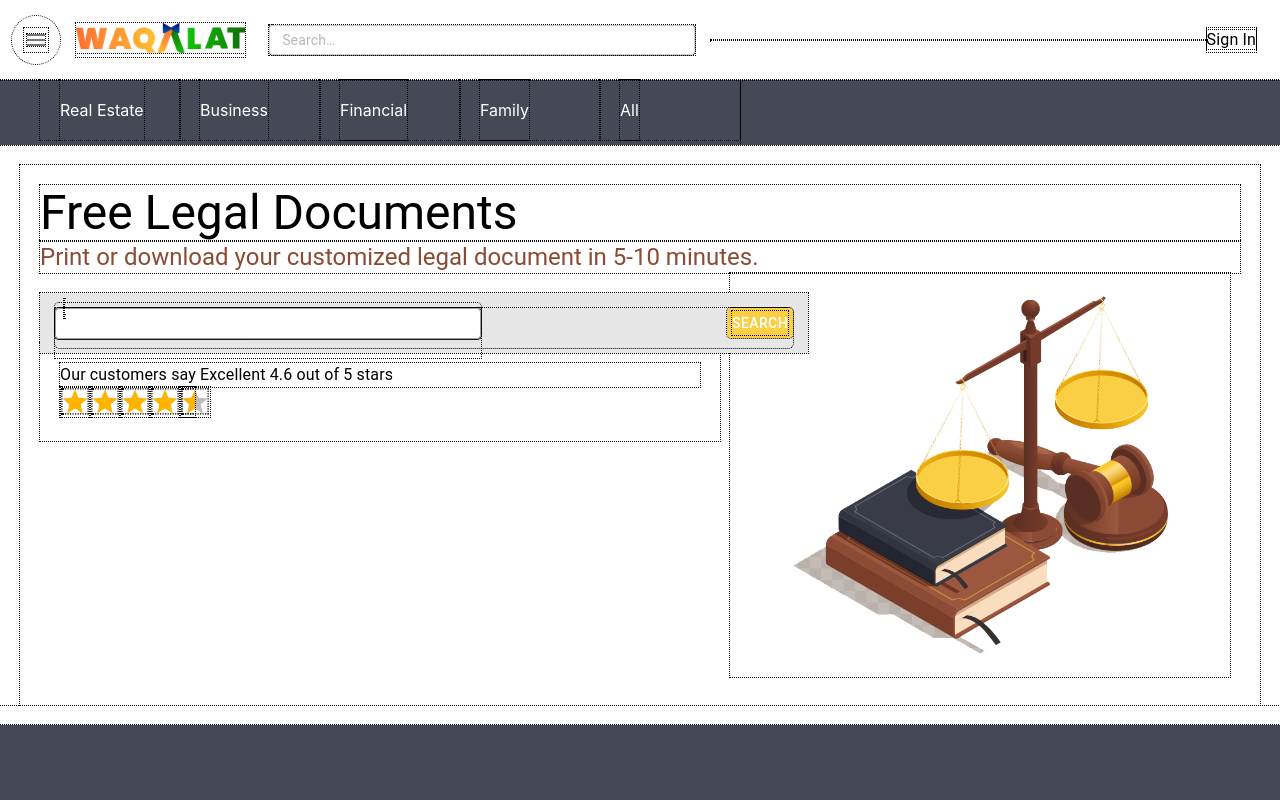
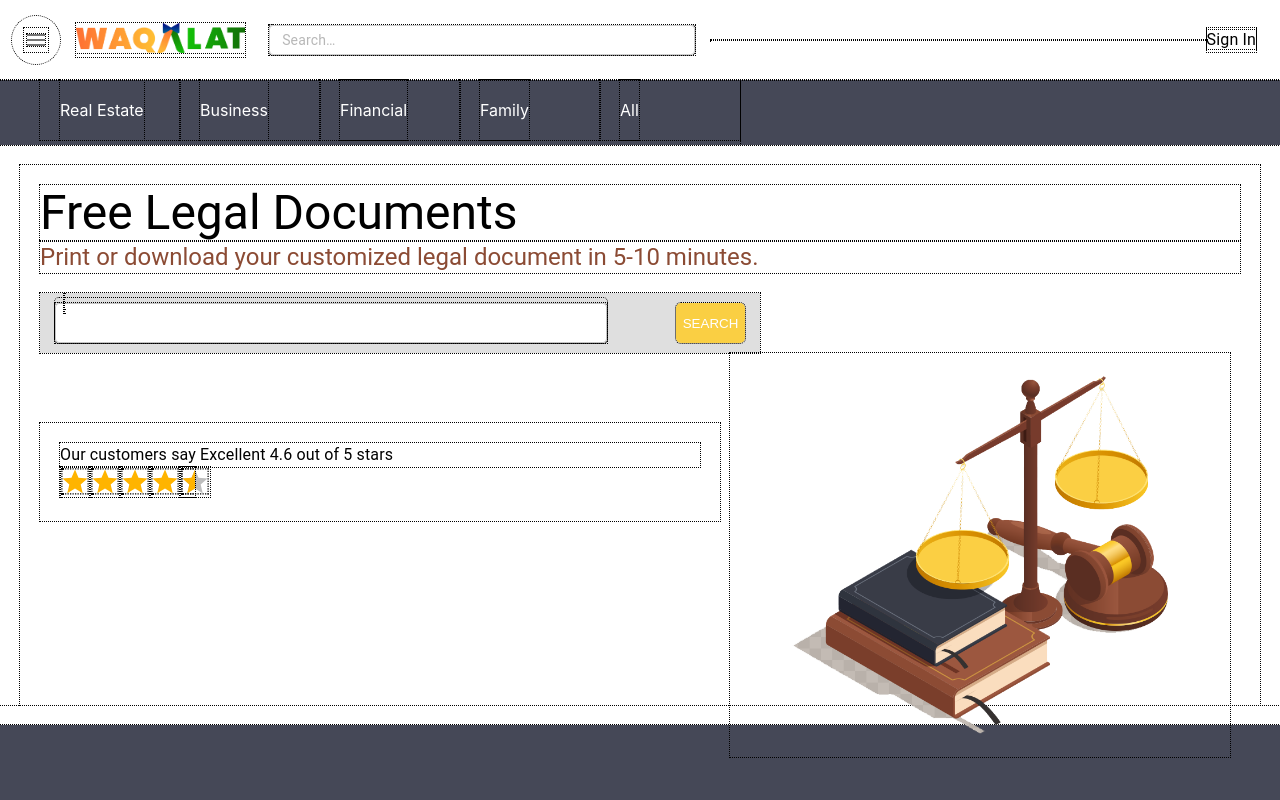
Before and after one commit to Jitesh291/waqalat-1, a React (Create React App) app: page / in a window 1280 px wide. Shown: the top 800 px of the page. Built offline with nearby package versions, Linux system fonts and the light colour scheme.

Commit message:
Search Box formatting

```diff
--- a/src/components/Home/Home.css
+++ b/src/components/Home/Home.css
@@ -82,25 +82,41 @@ li:focus-within {
 
 
 .search-bar {
-    position: absolute;
-    z-index: 4;
     width: 60%;
     margin-top: 20px;
     padding: 15px;
-    background: #E6E6E6;
-    display: inline-block;
+    background: var(--darkWhite);
+    display: flex;
+    justify-content: space-between;
+    align-items: center;
     box-sizing: border-box;
     height: 60px;
 }
 .search-box{
-    position: relative;
+    color: var(--white);
+
+}
+.search-field{
+    background-color: var(--white);
+    width: 80%;
+    float: left;
+    margin-right: 20px;
+}
+.search-btn{
+    width:10%;
+    background-color: var(--yellow);
+    color: var(--white);
+    height: 40px;
     border-radius: 5px;
-    -webkit-border-radius: 5px;
-    -moz-border-radius: 5px;
-    -webkit-box-sizing: border-box;
-    -moz-box-sizing: border-box;
-    box-sizing: border-box;
-    height: 40px;
+    padding: 5px;
+    cursor: pointer;
+    border: none;
+    margin-left: 20px;
+}
+
+.search-btn:hover{
+    background-color: var(--darkYellow);
+    color: var(--white);
 }
 /* .search-btn{
     background-color: #facf43;
--- a/src/components/Home/Home.js
+++ b/src/components/Home/Home.js
@@ -54,10 +54,10 @@ export default class Home extends Component {
                     <Typography variant='h3'>Free Legal Documents</Typography>
                     <Typography variant='h5' style={{'color': '#8B4B34'}}>Print or download your customized legal document in 5-10 minutes.</Typography>
                     <div className='search-bar'>
-                        <div className='search-box'>
-                            <TextField variant="outlined" style={{'height': '50px','float': 'left'}} />
-                            <Button style={{'backgroundColor':'#facf43', 'color': 'var(--white)', 'height': '30px', 'float': 'right', 'padding': '5px'}}>SEARCH</Button>
-                        </div>
+
+                            <TextField variant="outlined" className='search-field' type='search' size='small'/>
+
+                        <button className='search-btn'>SEARCH</button>
                     </div>
                     <div className='customer-rating'>
                     <Typography>Our customers say Excellent 4.6 out of 5 stars</Typography>
--- a/src/index.css
+++ b/src/index.css
@@ -5,6 +5,7 @@
   --darkWhite: rgb(223, 223, 223);
   --white: #ffffff;
   --yellow: #facf43;
+  --darkYellow: #ebc33f;
   --brown: #8b4b34;
 }
 * {
```
